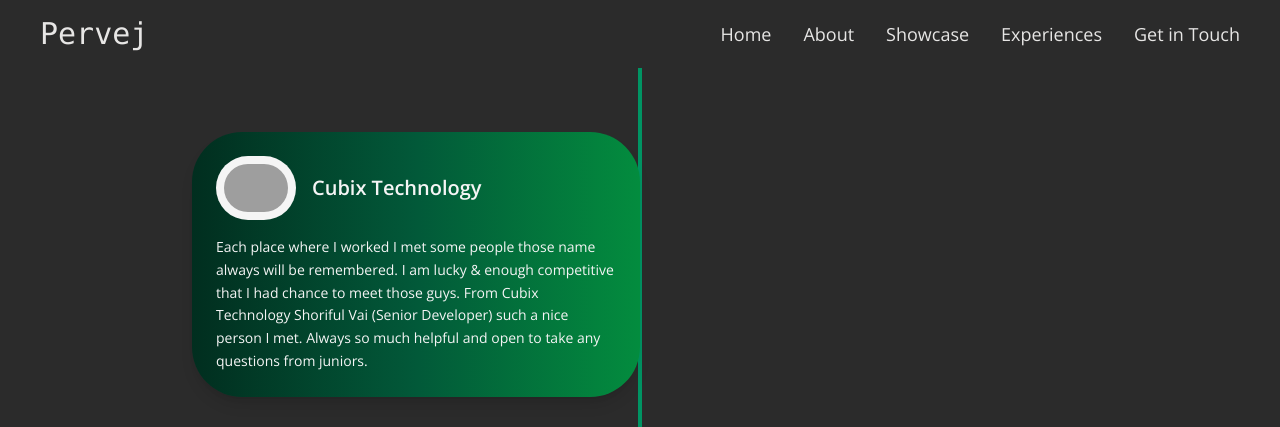
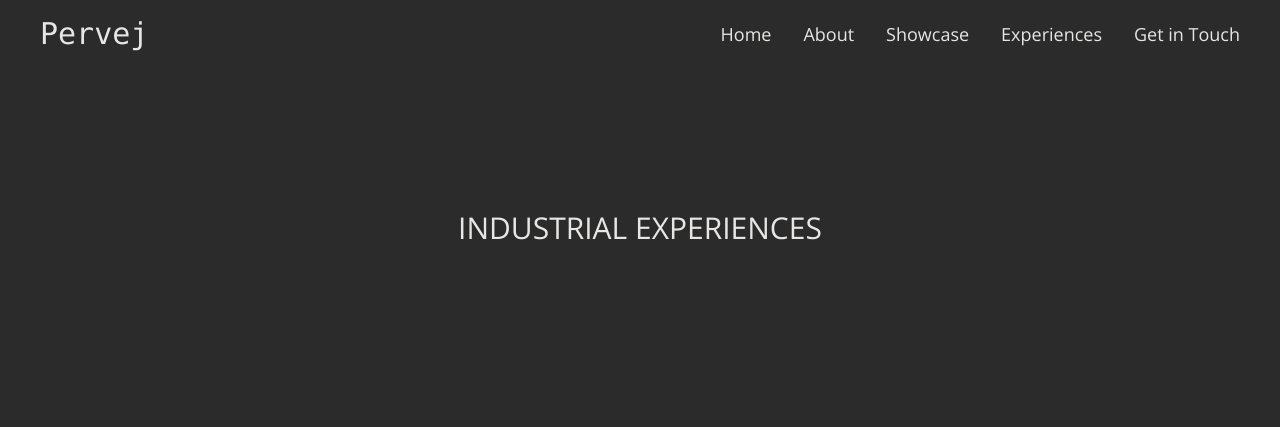
Before and after one commit to Pervej0/portfolio-front, a Next.js app: page /experience in a window 1280 px wide. Shown: the top 427 px of the page. Built offline with nearby package versions, Linux system fonts and the light colour scheme; grey boxes are pictures that could not be loaded.

Commit message:
pageTitle component added

```diff
--- a/src/app/experience/page.tsx
+++ b/src/app/experience/page.tsx
@@ -1,5 +1,6 @@
 import { CubixTechnologyIcon, GenexIcon, TunicaIcon } from "@/asset";
 import GalleryContent from "@/shared/ui/GalleryContent";
+import PageTitle from "@/shared/ui/PageTitle";
 import Image from "next/image";
 import React from "react";
 
@@ -33,7 +34,8 @@
 
   return (
     <>
-      <section className="relative py-16 overflow-hidden">
+      <PageTitle pageName="Industrial Experiences" />
+      <section className="relative mt-16 py-16 overflow-hidden">
         {/* Central Vertical Line */}
         <div className="absolute left-1/2 top-0 h-full w-1 bg-[#009463] -translate-x-1/2"></div>
 
--- /dev/null
+++ b/src/shared/ui/PageTitle.tsx
@@ -0,0 +1,28 @@
+import React from "react";
+
+const PageTitle = ({
+  pageName,
+  imgSrc = "https://images.unsplash.com/photo-1592938545461-68c9cba71b7f",
+}: {
+  pageName: string;
+  imgSrc?: string;
+}) => {
+  return (
+    <section
+      className="h-[40vh] bg-cover bg-center"
+      style={{
+        backgroundImage: `linear-gradient(
+                    rgba(43, 43, 43, 0.7),
+                    rgba(43, 43, 43, 0.6)
+                  ),
+                  url(${imgSrc});`,
+      }}
+    >
+      <div className="container h-full flex justify-center items-center">
+        <h3 className="md:text-3xl text-2xl uppercase">{pageName}</h3>
+      </div>
+    </section>
+  );
+};
+
+export default PageTitle;
```
